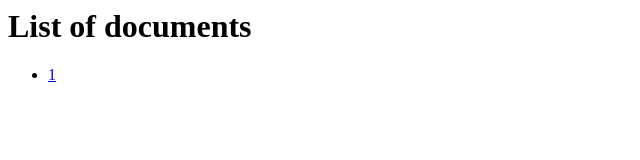
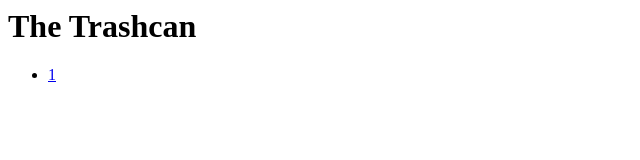
Before and after one commit to Flux3on/the-trashcan, a plain HTML site: page index.html in a window 1280 px wide. Shown: the whole page, without its empty margins (0-640 px from the left). Drawn offline with Linux system fonts and the light colour scheme.

Commit message:
Update index.html

```diff
--- a/index.html
+++ b/index.html
@@ -3,7 +3,7 @@
 	function loadfiles() {
 		var files = 1;
 		document.open();
-		document.write("<h1>List of documents</h1>");
+		document.write("<h1>The Trashcan</h1>");
 		document.write("<ul>");
 		for (var i = 1; i <= files; i++) {
 			document.write("<li><a href=\"" + i + ".html\">" + i + "</a></li>");
```
